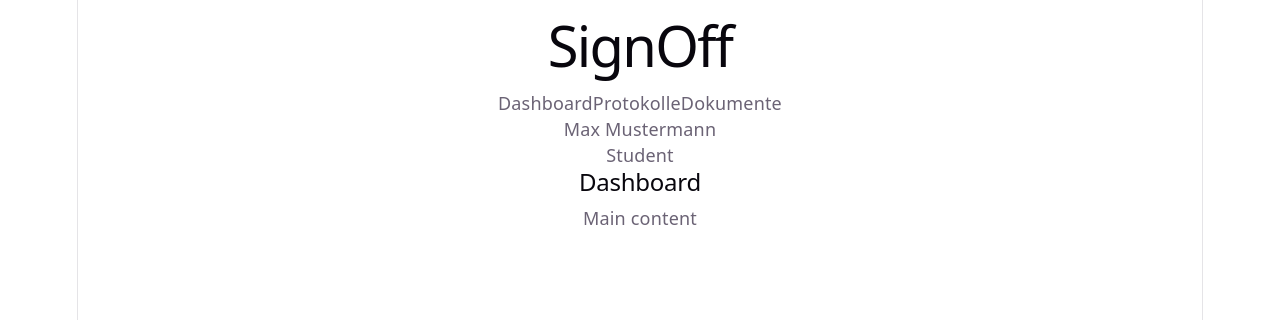
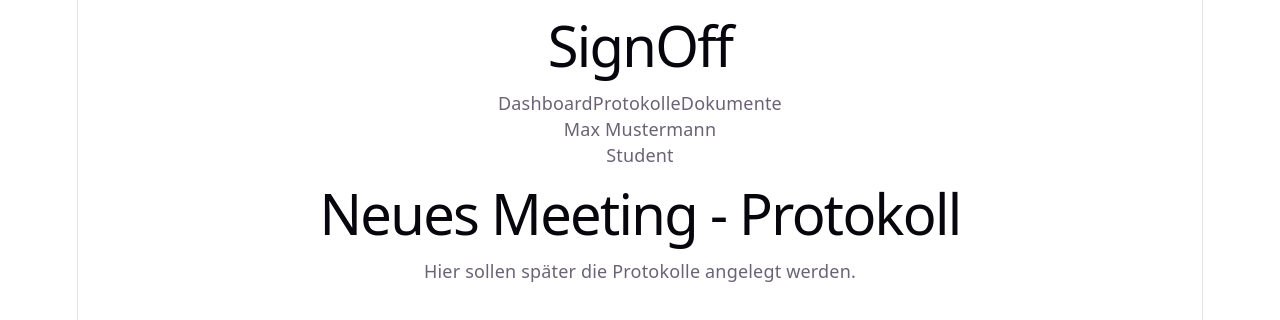
Before and after one commit to BastianOch/MME_SS26_Gruppe_F_SignOff, a React app in the folder frontend/: page /protokolle/neu in a window 1280 px wide. Shown: the top 320 px of the page. Built offline with nearby package versions, Linux system fonts and the light colour scheme; the HTML template or start-up script is replaced by a standard one.

Commit message:
Update App.jsx

```diff
--- a/frontend/src/App.jsx
+++ b/frontend/src/App.jsx
@@ -1,11 +1,25 @@
+import { Routes, Route } from 'react-router'
 import Sidebar from './components/Sidebar'
 import DashboardPage from './pages/DashboardPage'
+import ProfilePage from './pages/ProfilePage'
+import NewProtocolPage from './pages/NewProtocolPage'
+import ProtocolsPage from './pages/ProtocolsPage'
+import TasksBoardPage from './pages/TasksBoardPage'
+import DocumentHistoryPage from './pages/DocumentHistoryPage'
 
 function App() {
   return (
-    <div className="bg-gray-100 min-h-screen">
+    <div className="flex bg-gray-100 min-h-screen">
       <Sidebar />
-      <DashboardPage />
+
+      <Routes>
+        <Route path="/" element={<DashboardPage />} />
+        <Route path="/profil" element={<ProfilePage />} />
+        <Route path="/protokolle" element={<ProtocolsPage />} />
+        <Route path="/protokolle/neu" element={<NewProtocolPage />} />
+        <Route path="/aufgaben" element={<TasksBoardPage />} />
+        <Route path="/dokumente" element={<DocumentHistoryPage />} />
+      </Routes>
     </div>
   )
 }
```
